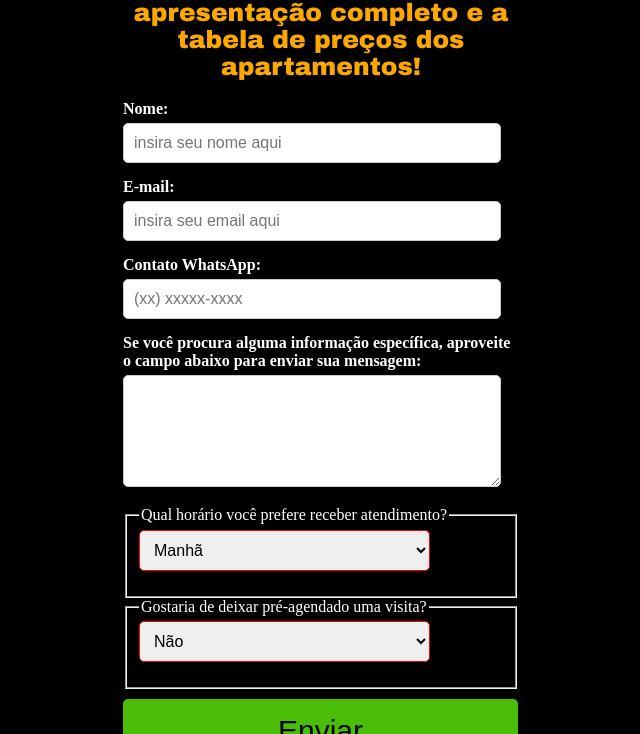
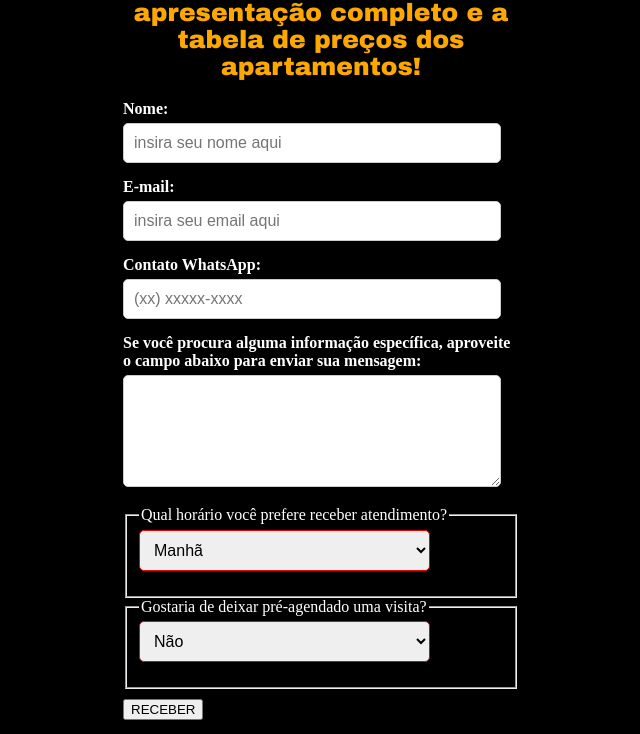
Before and after one commit to deivisonimob/FORMULARIO01, a plain HTML site: page index.html in a window 1280 px wide. Shown: the part 2718-3452 px from the top of the page, without its empty margins (319-959 px from the left). Drawn offline with Linux system fonts and the light colour scheme; a script that the page names is missing.

Commit message:
Mudo o botão envia para RECEBER index.html

```diff
--- a/index.html
+++ b/index.html
@@ -218,7 +218,7 @@
                     <input type="time" id="horario" name="horario">
                 </div>
             </fieldset>
-            <input type="submit" value="Enviar" class="enviar" style="margin-top: 10px;">
+            <input type="submit" value="RECEBER" class="RECEBER" style="margin-top: 10px;">
         </form>
 
         <footer>
```
